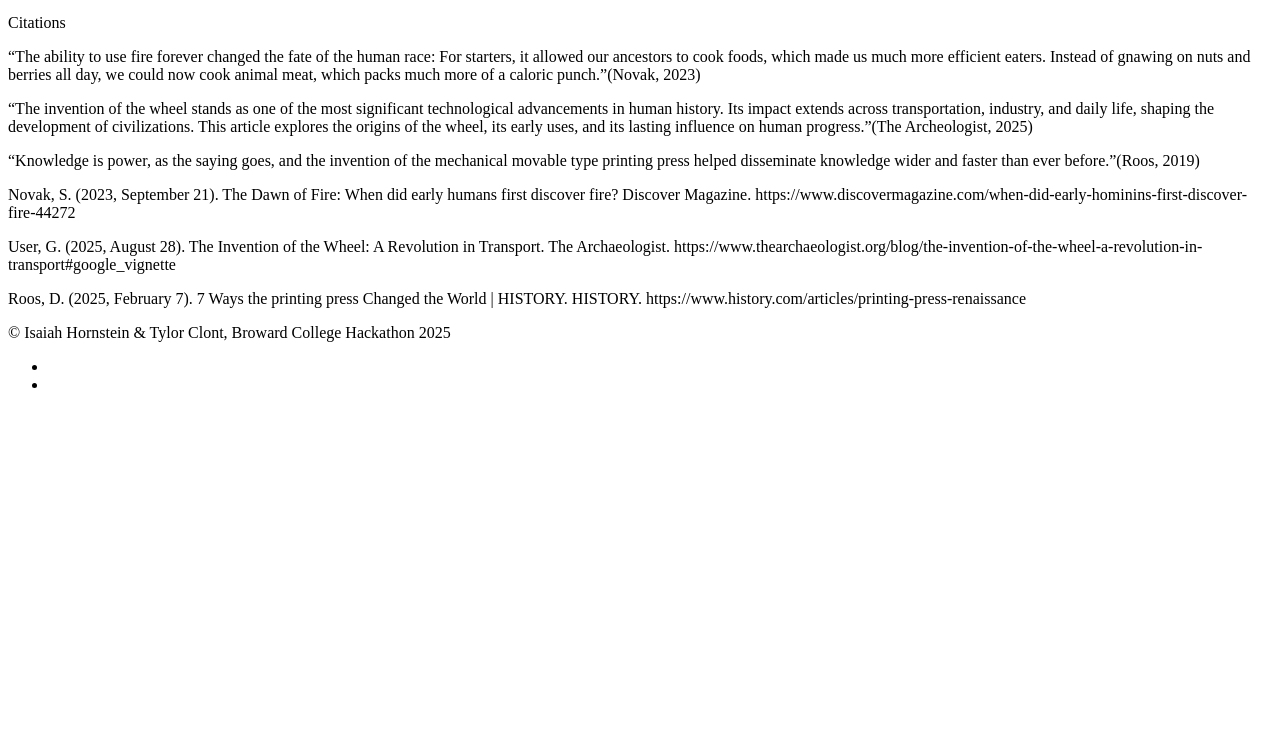
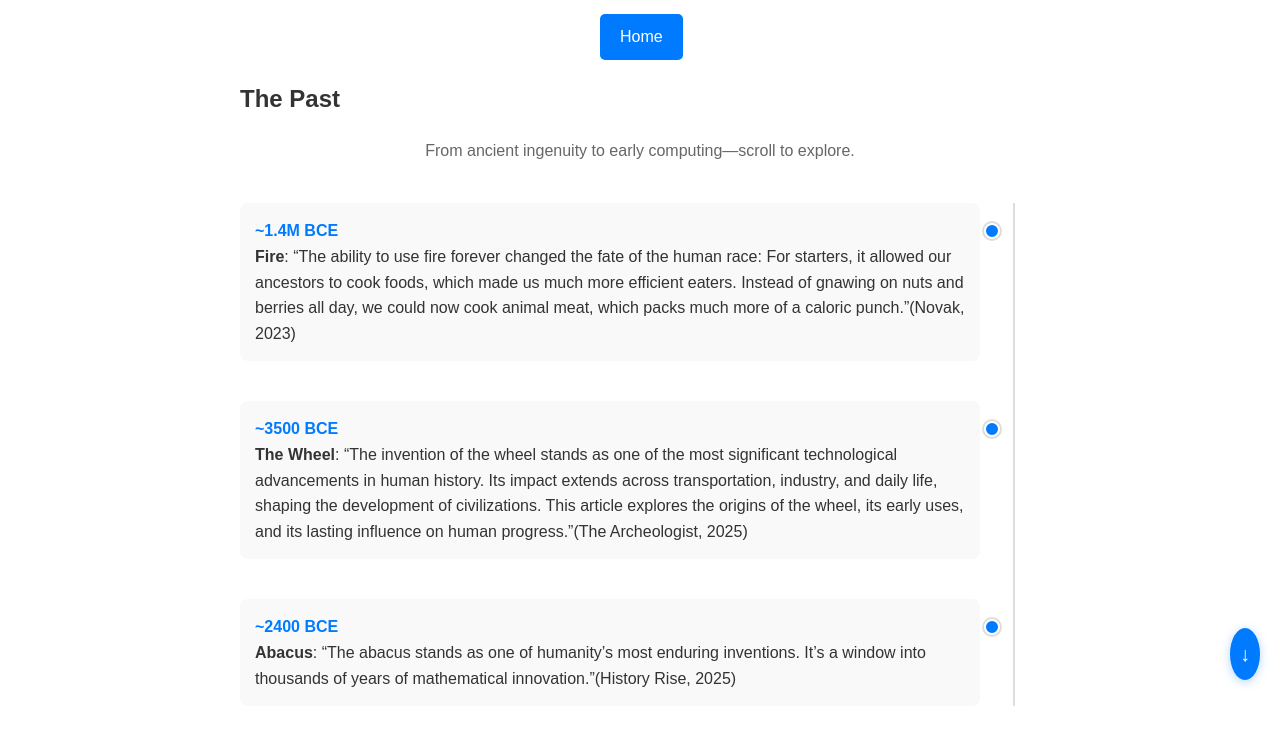
Before and after one commit to Tylor1210/PlutoHacks2025, a plain HTML site: page past.html in a window 1280 px wide. Shown: the part 100-843 px from the top of the page. Before the commit the page ends 800 px from the top, so only its background shows below. Drawn offline with Linux system fonts and the light colour scheme.

Commit message:
Add files via upload

```diff
--- a/past.html
+++ b/past.html
@@ -1,9 +1,9 @@
 <!DOCTYPE html>
-<html>
+<html lang="en">
     <head>
         <meta charset="utf-8">
         <title>Tools of the Past</title>
-        <link rel="stylesheet" href="/style.css">
+        <link rel="stylesheet" href="style.css">
     </head>
     <body>
         <header>
@@ -11,29 +11,28 @@
         </header>
         <main>
             <nav>
-                <button type="button" a href="#" alt="#"></button>
-                <button type="button" a href="#" alt="#"></button>
-                <button type="button" a href="#" alt="#"></button>
+                <a href="/index.html" class="nav-button" aria-label="Home">Home</a>
             </nav>
             <section>
-                <article>
-                    <p>Citations</p>
-                </article>
-                <article>
-                    <p>
-                        “The ability to use fire forever changed the fate of the human race: For starters, it allowed our ancestors to cook foods, which made us much more efficient eaters. Instead of gnawing on nuts and berries all day, we could now cook animal meat, which packs much more of a caloric punch.”(Novak, 2023)
-                    </p>
-                </article>
-                <article>
-                    <p>
-                        “The invention of the wheel stands as one of the most significant technological advancements in human history. Its impact extends across transportation, industry, and daily life, shaping the development of civilizations. This article explores the origins of the wheel, its early uses, and its lasting influence on human progress.”(The Archeologist, 2025)
-                    </p>
-                </article>
-                <article>
-                    <p>
-                        “Knowledge is power, as the saying goes, and the invention of the mechanical movable type printing press helped disseminate knowledge wider and faster than ever before.”(Roos, 2019)
-                    </p>
-                </article>
+                <h2>The Past</h2>
+                <p style="text-align: center; color: #666;">From ancient ingenuity to early computing—scroll to explore.</p>
+
+                <div class="timeline">
+                    <div class="item">
+                        <span class="year">~1.4M BCE</span><br>
+                        <strong>Fire</strong>:  “The ability to use fire forever changed the fate of the human race: For starters, it allowed our ancestors to cook foods, which made us much more efficient eaters. Instead of gnawing on nuts and berries all day, we could now cook animal meat, which packs much more of a caloric punch.”(Novak, 2023)
+                    </div>
+                    <div class="item">
+                        <span class="year">~3500 BCE</span><br>
+                        <strong>The Wheel</strong>:  “The invention of the wheel stands as one of the most significant technological advancements in human history. Its impact extends across transportation, industry, and daily life, shaping the development of civilizations. This article explores the origins of the wheel, its early uses, and its lasting influence on human progress.”(The Archeologist, 2025)
+                    </div>
+                    <div class="item">
+                        <span class="year">~2400 BCE</span><br>
+                        <strong>Abacus</strong>: “The abacus stands as one of humanity’s most enduring inventions. It’s a window into thousands of years of mathematical innovation.”(History Rise, 2025)
+                    </div>
+                </div>
+
+                <a href="present.html" class="nav-arrow" title="Continue to Present">↓</a>
             </section>
             <section>
                 <article>
@@ -56,10 +55,12 @@
             </section>
         </main>
         <footer>
+            <p>Meet the Developers:</p>
             <p>&copy Isaiah Hornstein & Tylor Clont, Broward College Hackathon 2025</p>
             <ul>
-                <li><a href="https://github.com/40567horsch-svg"></a></li>
-                <li><a href="#"></a></li>
+                <li><a href="https://github.com/40567horsch-svg">Isaiah Hornstein</a></li>
+                <li><a href="https://github.com/Tylor1210">Tylor Clont</a></li>
+            </ul>
         </footer>
-      </body>
+    </body>
 </html>
--- a/style.css
+++ b/style.css
@@ -0,0 +1,98 @@
+body {
+    font-family: Arial, sans-serif;
+    max-width: 800px;
+    margin: 0 auto;
+    padding: 20px;
+    line-height: 1.6;
+    color: #333;
+}
+
+h1 {
+    text-align: center;
+    color: #666;
+}
+
+.timeline {
+    position: relative;
+    padding-right: 60px;
+    margin: 20px 0;
+}
+
+.timeline::before {
+    content: '';
+    position: absolute;
+    right: 25px;
+    top: 0;
+    bottom: 0;
+    width: 2px;
+    background: #ddd;
+}
+
+.item {
+    position: relative;
+    margin: 40px 0;
+    padding: 15px;
+    background: #f9f9f9;
+    border-radius: 8px;
+}
+
+.item::before {
+    content: '';
+    position: absolute;
+    right: -20px;
+    top: 20px;
+    width: 12px;
+    height: 12px;
+    background: #007bff;
+    border-radius: 50%;
+    border: 2px solid #fff;
+    box-shadow: 0 0 0 2px #ddd;
+}
+
+.year {
+    font-weight: bold;
+    color: #007bff;
+}
+
+.nav-arrow {
+    position: fixed;
+    bottom: 20px;
+    right: 20px;
+    background: #007bff;
+    color: white;
+    padding: 10px;
+    border-radius: 50%;
+    text-decoration: none;
+    font-size: 20px;
+    box-shadow: 0 2px 10px rgba(0, 123, 255, 0.3);
+    transition: background 0.3s;
+}
+
+.nav-arrow:hover {
+    background: #0056b3;
+}
+
+/* Added for navigation buttons to match HTML */
+.nav-button {
+    display: inline-block;
+    padding: 10px 20px;
+    margin: 0 45%;
+    background: #007bff;
+    color: white;
+    text-decoration: none;
+    border-radius: 5px;
+    transition: background 0.3s;
+}
+
+.nav-button-home {
+    padding: 10px 20px;
+    margin: 0 10%;
+    background: #007bff;
+    color: white;
+    text-decoration: none;
+    border-radius: 5px;
+    transition: background 0.3s;
+}
+.nav-button:hover {
+    background: #0056b3;
+}
```
Also changed, not shown: future.html (+6 -6 lines), index.html (+11 -8 lines), present.html (+30 -20 lines).
